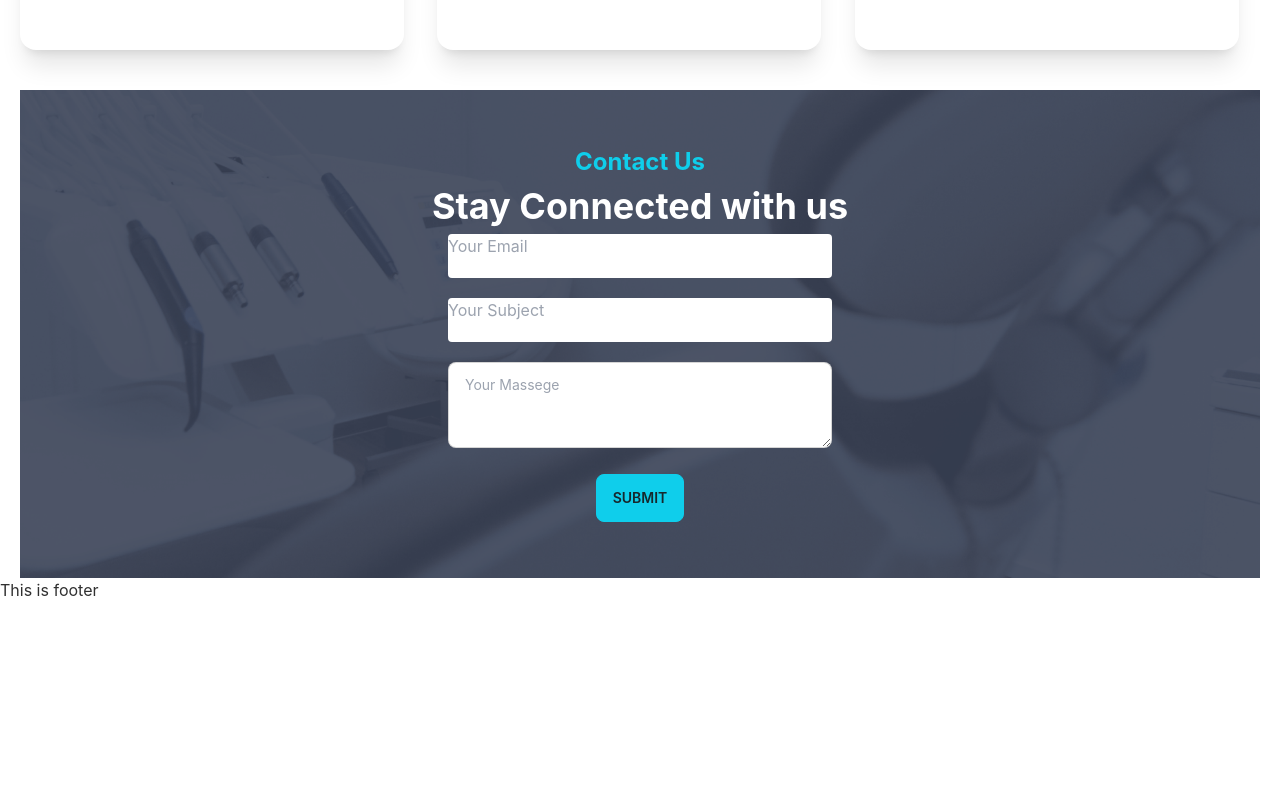
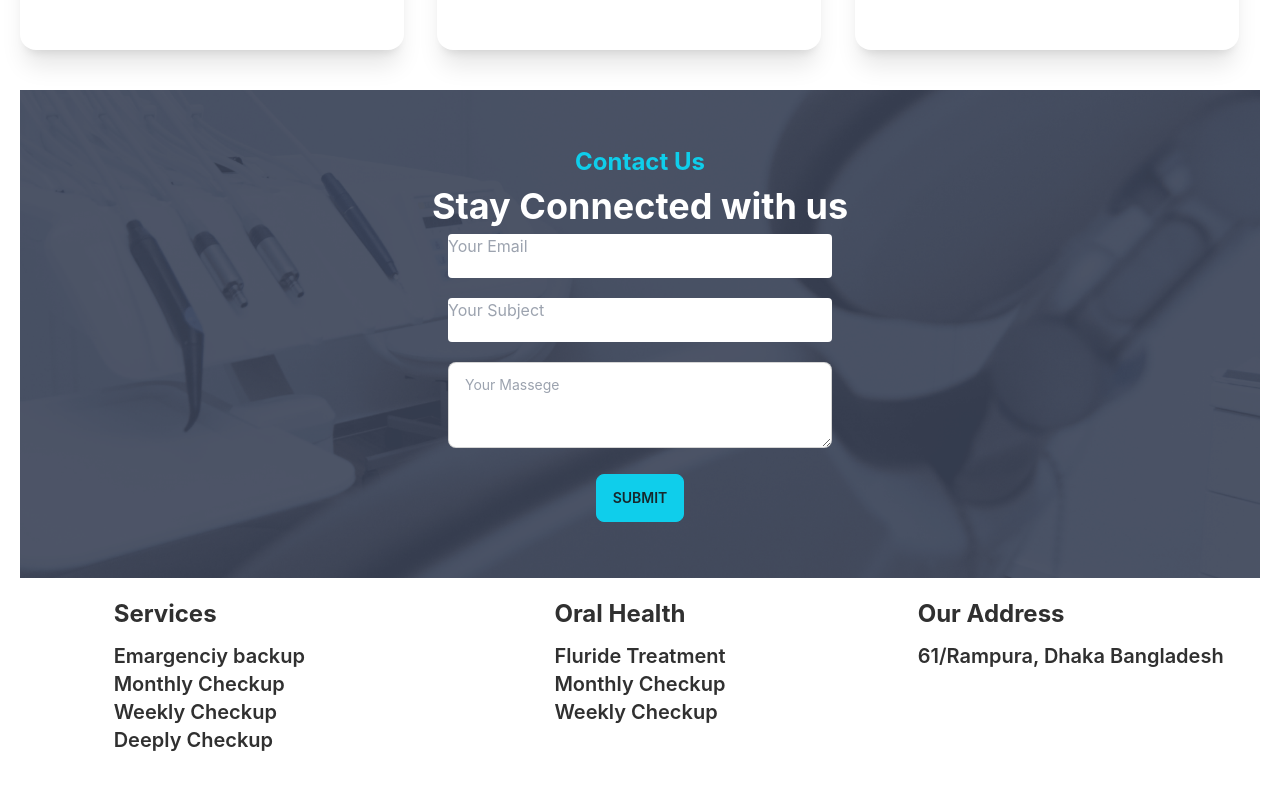
Before and after one commit to Rahadm19/Doctors-portal, a React (Create React App) app: page / in a window 1280 px wide. Shown: the part 2882-3668 px from the top of the page. Before the commit the page ends 3484 px from the top, so only its background shows below. Built offline with nearby package versions, Linux system fonts and the light colour scheme.

Commit message:
Creat Footer

```diff
--- a/src/Pages/Shared/Footer/Footer.js
+++ b/src/Pages/Shared/Footer/Footer.js
@@ -1,9 +1,39 @@
 import React from "react";
+import './footer.css'
+import footerBg from '../../../assets/images/footer.png'
+import Footerprops from "./Footerprops";
 
 const Footer = () => {
+  const footerData = [
+    {
+      id: 10,
+      name: 'Services',
+      description: 'Emargenciy backup',
+      description1: 'Monthly Checkup',
+      description2: 'Weekly Checkup',
+      description3: 'Deeply Checkup'
+    },
+    {
+      id: 20,
+      name: 'Oral Health',
+      description: 'Fluride Treatment',
+      description1: 'Monthly Checkup',
+      description2: 'Weekly Checkup',
+    },
+    {
+      id: 30,
+      name: 'Our Address',
+      description: '61/Rampura, Dhaka Bangladesh'
+    }
+  ]
   return (
-    <div>
-      <h2>This is footer</h2>
+    <div className="grid sm:grid-cols-1 md:grid-cols-2 lg:grid-cols-3 gap-3 fGrid">
+      {
+        footerData.map(fData => <Footerprops
+          key={fData.id}
+          fData={fData}
+        ></Footerprops>)
+      }
     </div>
   );
 };
--- /dev/null
+++ b/src/Pages/Shared/Footer/Footerprops.js
@@ -0,0 +1,19 @@
+import React from 'react';
+
+const Footerprops = ({ fData }) => {
+    const { name, description, description1, description2, description3 } = fData;
+    return (
+        <div className='p-5'>
+            <h4 className="text-2xl font-bold">{name}</h4>
+            <ul className="text-xl font-semibold py-3">
+                <ui>{description}</ui> <br />
+                <ui>{description1}</ui> <br />
+                <ui>{description2}</ui> <br />
+                <ui>{description3}</ui>
+
+            </ul>
+        </div>
+    );
+};
+
+export default Footerprops;
--- a/src/Pages/Shared/Footer/footer.css
+++ b/src/Pages/Shared/Footer/footer.css
@@ -0,0 +1,3 @@
+.fGrid {
+    justify-items: center;
+}
```
